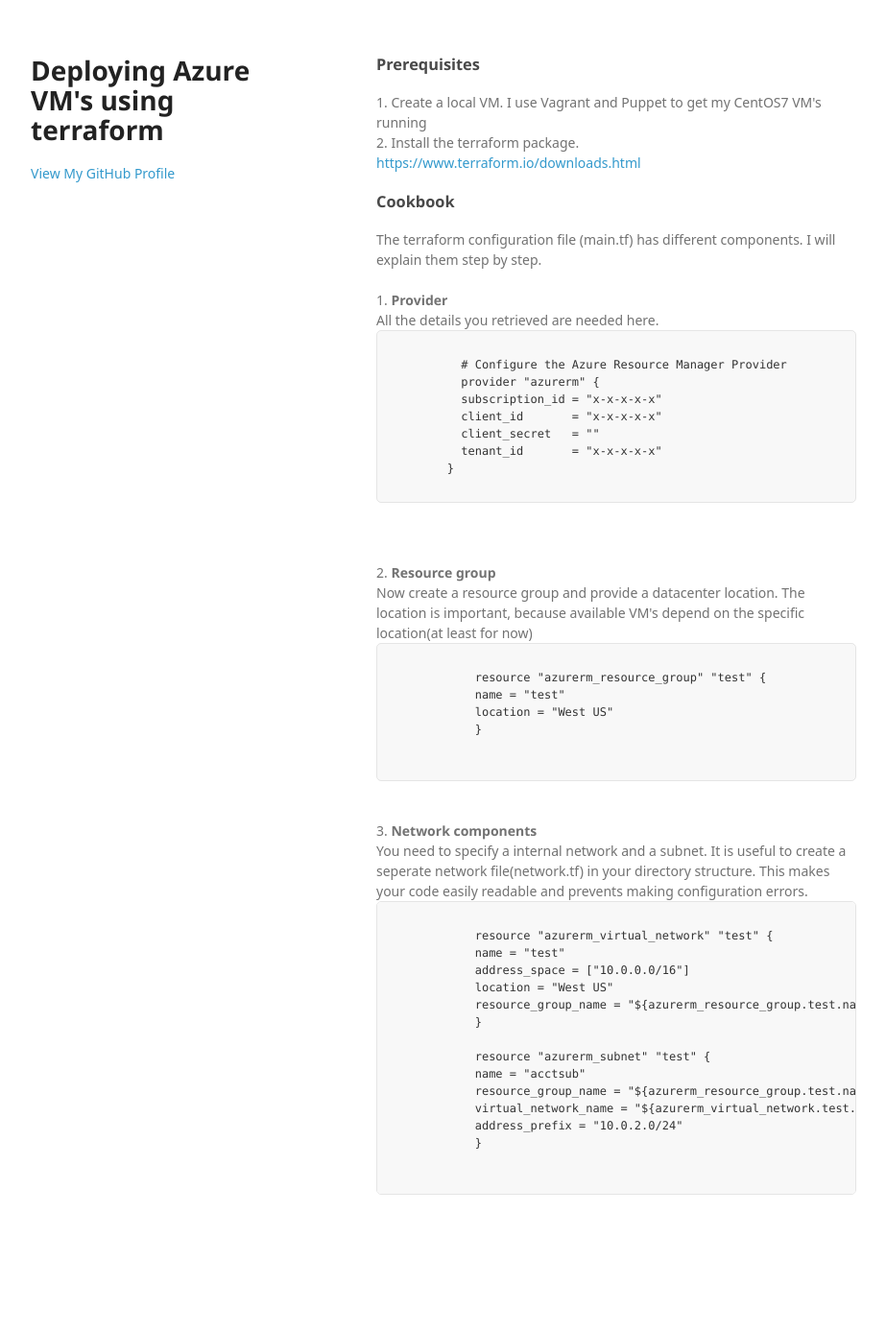
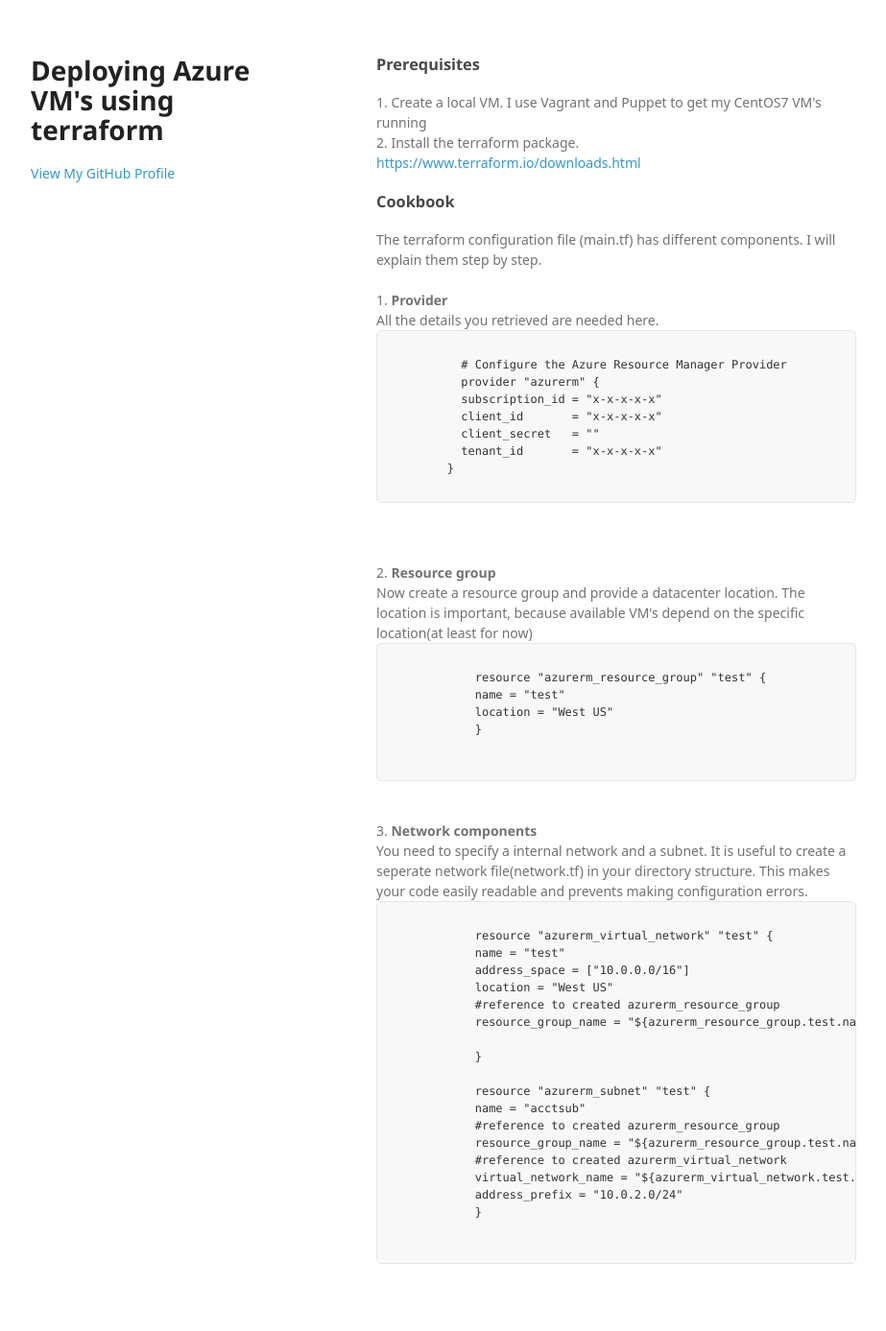
Before and after one commit to arjenwilly/arjenwilly.github.io, a Jekyll site: the page terraform2.html, which Jekyll copies as it is, in a window 1280 px wide. Shown: the whole page at 96% size, without its empty margins (178-1101 px from the left). Built offline with Jekyll 4.4.1, drawn with Linux system fonts in a browser that asks for light colours; some web fonts are replaced; before the commit the page ends 1315 px from its top, so only the background shows below that.

Commit message:
Update terraform2.html

```diff
--- a/terraform2.html
+++ b/terraform2.html
@@ -63,12 +63,16 @@
             name = "test"
             address_space = ["10.0.0.0/16"]
             location = "West US"
+            #reference to created azurerm_resource_group
             resource_group_name = "${azurerm_resource_group.test.name}"
+
             }
 
             resource "azurerm_subnet" "test" {
             name = "acctsub"
+            #reference to created azurerm_resource_group
             resource_group_name = "${azurerm_resource_group.test.name}"
+            #reference to created azurerm_virtual_network
             virtual_network_name = "${azurerm_virtual_network.test.name}"
             address_prefix = "10.0.2.0/24"
             }
```
